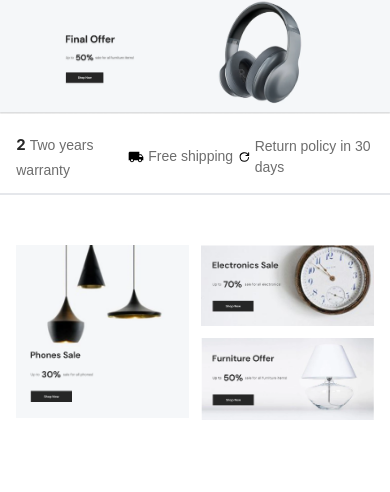
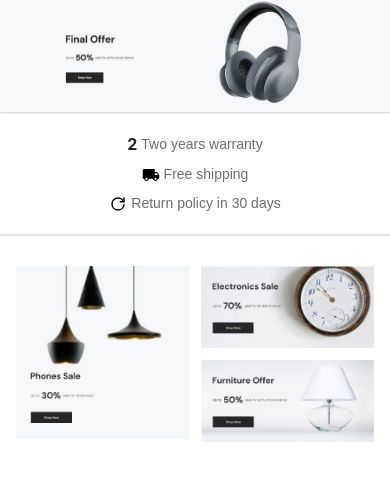
Before and after one commit to khaled6013/E-commerce, a React (Vite) app: page / in a window 390 px wide. Shown: the part 212-704 px from the top of the page. Built offline with nearby package versions, Linux system fonts and the light colour scheme; no server answers.

Commit message:
return and add section full responsive done

```diff
--- a/src/components/Add.jsx
+++ b/src/components/Add.jsx
@@ -5,7 +5,7 @@ import addImg2 from '../assets/ad2.png'
 const Add = () => {
   return (
     <>
-     <div className="lg:pt-[100px] pt-[50px] lg:pb-[60px] pb-[20px]">
+     <div className="lg:pt-[100px] pt-[30px] lg:pb-[60px] pb-[20px]">
       <div className="lg:w-10/12 mx-auto w-11/12">
        <div className="flex lg:gap-x-8 gap-x-3">
         <div className="w-2/4">
--- a/src/components/Information.jsx
+++ b/src/components/Information.jsx
@@ -7,22 +7,29 @@ const Information = () => {
     <>
       <div className="lg:py-7 py-3 border-b-2 border-[#F0F0F0]">
         <div className="lg:w-10/12 mx-auto w-11/12">
-          <div className="flex items-center">
-            <div className="lg:w-2/8 w-[30%]">
-               <div className="">
-                <span className="text-[#262626] lg:text-[20px] text-[15px] font-bold">2</span><span className="text-[#6D6D6D] lg:text-[16px] text-[14px] font-dm font-[400] lg:pl-3 pl-1">Two years warranty</span>
-               </div>
-            </div>
-            <div className="lg:w-4/8 w-[32%]">
-              <div className="flex items-center justify-center">
-                <MdLocalShipping/>
-                <p className="text-[#6D6D6D] lg:text-[16px] text-[14px] font-dm font-[400] lg:pl-3 pl-1">Free shipping</p>
+          <div className="flex flex-wrap items-center justify-between text-center lg:text-left">
+            <div className="lg:w-2/8 md:w-1/3 w-full mb-2 lg:mb-0 flex justify-center lg:justify-start">
+              <div className="flex items-center justify-center lg:justify-start">
+                <span className="text-[#262626] lg:text-[20px] text-[16px] font-bold">2</span>
+                <span className="text-[#6D6D6D] lg:text-[16px] text-[14px] font-dm font-[400] lg:pl-3 pl-1">
+                  Two years warranty
+                </span>
               </div>
             </div>
-            <div className="lg:w-2/8 w-[38%]">
-              <div className="flex items-center justify-end">
-                <TbReload/>
-                <p className="text-[#6D6D6D] lg:text-[16px] text-[14px]  font-dm font-[400] lg:pl-3 pl-1">Return policy in 30 days</p>
+            <div className="lg:w-4/8 md:w-1/3 w-full mb-2 lg:mb-0">
+              <div className="flex items-center justify-center">
+                <MdLocalShipping className="lg:text-[22px] text-[18px]" />
+                <p className="text-[#6D6D6D] lg:text-[16px] text-[14px] font-dm font-[400] lg:pl-3 pl-1">
+                  Free shipping
+                </p>
+              </div>
+            </div>
+            <div className="lg:w-2/8 md:w-1/3 w-full mb-2 lg:mb-0">
+              <div className="flex items-center justify-center lg:justify-end">
+                <TbReload className="lg:text-[22px] text-[18px]" />
+                <p className="text-[#6D6D6D] lg:text-[16px] text-[14px] font-dm font-[400] lg:pl-3 pl-1">
+                  Return policy in 30 days
+                </p>
               </div>
             </div>
           </div>
```
